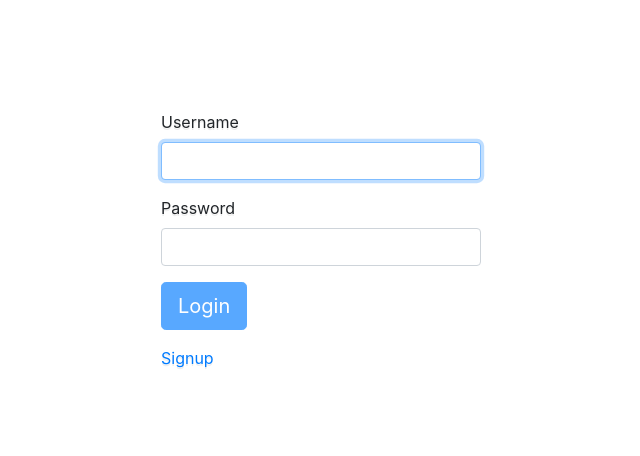
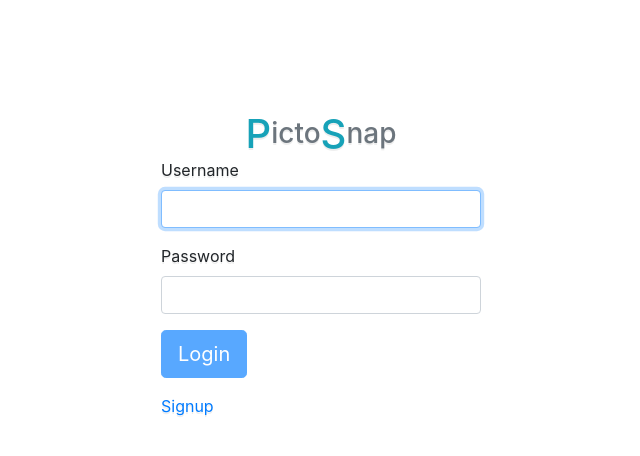
Before and after one commit to ICHACK2021/DrawingSocialMedia, a React (Create React App) app in the folder drawing-social-media/: page /login in a window 1280 px wide. Shown: the top 456 px of the page, without its empty margins (319-959 px from the left). Built offline with nearby package versions, Linux system fonts and the light colour scheme.

Commit message:
small changes

```diff
--- /dev/null
+++ b/drawing-social-media/src/Components/Title.js
@@ -0,0 +1,18 @@
+import React from "react";
+
+const Title = () => {
+    return <div className="text-center d-flex justify-content-center">
+        <table className="table-sm">
+            <thead>
+                <tr>
+                    <th className="m-0 p-0 h1 text-info">P</th>
+                    <th className="m-0 p-0 h3 text-secondary">icto</th>
+                    <th className="m-0 p-0 h1 text-info">S</th>
+                    <th className="m-0 p-0 h3 text-secondary">nap</th>
+                </tr>
+            </thead>
+        </table>
+    </div>
+}
+
+export default Title;
--- a/drawing-social-media/src/Pages/Canvas.js
+++ b/drawing-social-media/src/Pages/Canvas.js
@@ -3,6 +3,7 @@
 import CanvasDraw from "react-canvas-draw";
 import classNames from "./canvas.css";
 import { SketchPicker } from 'react-color';
+import { Button } from "react-bootstrap";
 
 const sendRequest = (saveData) => {
   const requestOptions = {
@@ -33,27 +34,27 @@
         return (
             <div>
             <div className={classNames.tools}>
-          <button
+          <Button
             onClick={() => {
               sendRequest(this.saveableCanvas.getSaveData());
             }}
           >
             Send Post
-          </button>
-          <button
+          </Button>
+          <Button
             onClick={() => {
               this.saveableCanvas.clear();
             }}
           >
             Clear
-          </button>
-          <button
+          </Button>
+          <Button
             onClick={() => {
               this.saveableCanvas.undo();
             }}
           >
             Undo
-          </button>
+          </Button>
           <div>
             <label>Brush-Radius:</label>
             <input
--- a/drawing-social-media/src/Pages/Login.js
+++ b/drawing-social-media/src/Pages/Login.js
@@ -1,6 +1,8 @@
 import React, { useState } from "react";
 import  {Button, Form }  from "react-bootstrap";
 import {Link} from "react-router-dom";
+import Title from '../Components/Title';
+
 import "./Login.css";
 import 'bootstrap/dist/css/bootstrap.min.css'
 
@@ -15,8 +17,15 @@
     headers: { 'Content-Type': 'application/json' },
     body: JSON.stringify()
   }).then(response => response.json())
-    .then(data => console.log(data)); // data.status if 0 success else failure
+  .then(data => {if(data.status === 0) {
+    localStorage["username"] = username;
+    window.location.href = "/canvas";
+  }
+  else {
+    alert(data["message"])
+  }});
 }
+
 
 const Login = () => {
   const [username, setUsername] = useState("");
@@ -24,6 +33,7 @@
 
   return (
     <div className="Login">
+      <Title/>
       <Form>
         <Form.Group size="lg" controlId="Username">
           <Form.Label>Username</Form.Label>
--- a/drawing-social-media/src/Pages/Signup.js
+++ b/drawing-social-media/src/Pages/Signup.js
@@ -1,10 +1,11 @@
 import React, { Component } from "react";
 import { Button, Form } from "react-bootstrap";
-import { Link, Redirect } from "react-router-dom";
+import { Link } from "react-router-dom";
 import "./Signup.css";
 import CanvasDraw from "react-canvas-draw";
 import { SketchPicker } from "react-color";
 import classNames from "./canvas.css";
+import Title from '../Components/Title';
 
 const validateForm = (username, email, password) => {
   let validRegex = new RegExp(/[a-z0-9._%+-]+@[a-z0-9.-]+\.[a-z]{2,15}/g);
@@ -24,12 +25,13 @@
     headers: { 'Content-Type': 'application/json' },
     body: JSON.stringify()
   }).then(response => response.json())
-    .then(data => data.status === 0 ? localStorage[0] = username : failure()); // data.status if 0 success else failure
-}
-
-const failure = () => {
-  alert("Username invalid, try another one");
-  Redirect(Signup);
+  .then(data => {if(data.status === 0) {
+    localStorage["username"] = username;
+    window.location.href = "/canvas";
+  }
+  else {
+    alert(data["message"])
+  }});
 }
 
 class Signup extends Component {
@@ -52,6 +54,7 @@
   render() {
     return (
       <div className="Login">
+        <Title/>
         <Form>
           <Form.Group size="lg" controlId="Username">
             <Form.Label>Username</Form.Label>
```
Also changed, not shown: 1 other file (tests, documents, lock files or other folders).
